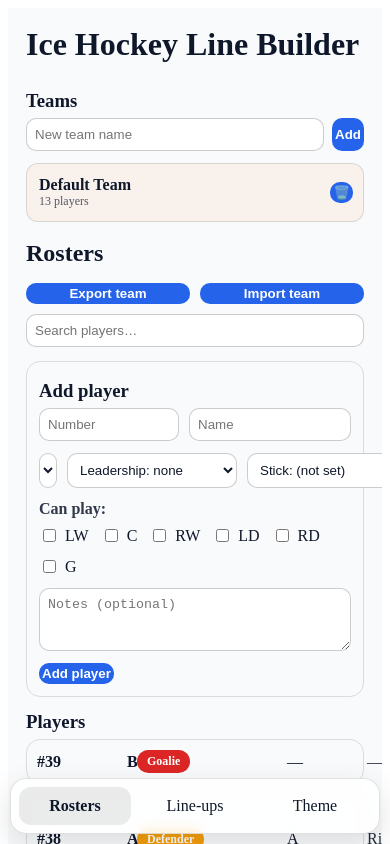
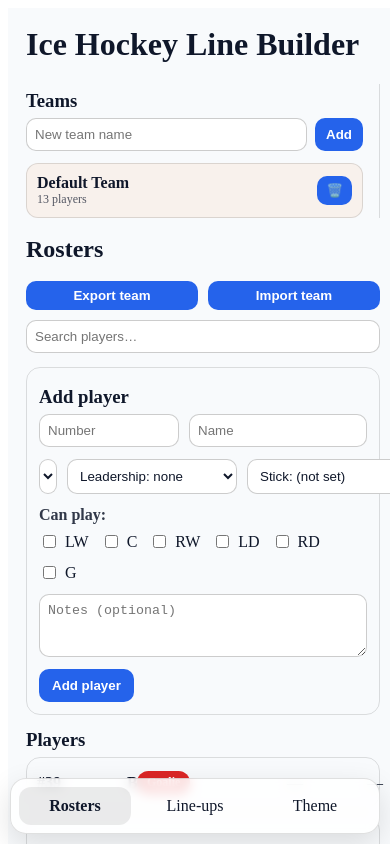
Before and after one commit to Newik83CZ/IceHockeyLineBuilder, a React (Vite) app: page / in a window 390 px wide. Shown: the top 844 px of the page. Built offline with nearby package versions, Linux system fonts and the light colour scheme.

Commit message:
Fixing CSS for phone

```diff
--- a/src/index.css
+++ b/src/index.css
@@ -9,20 +9,22 @@
 
 html,
 body {
-  overflow-x: auto;
+  width: 100%;
+  max-width: 100%;
+  overflow-x: hidden; /* critical: stop the “white area to the right” */
 }
 
 /* ---------- Base controls ---------- */
 
-/* Buttons */
 button {
   background: var(--primary);
   color: white;
   border: 1px solid transparent;
-  padding: 5px 5px;
+  padding: 6px 8px;
   border-radius: 10px;
   font-weight: 700;
   cursor: pointer;
+  max-width: 100%;
 }
 
 button:hover {
@@ -34,14 +36,12 @@ button:disabled {
   cursor: not-allowed;
 }
 
-/* Secondary button (optional): className="btn-secondary" */
 button.btn-secondary {
   background: transparent;
   color: var(--text);
   border: 1px solid var(--border);
 }
 
-/* Inputs / selects / textareas */
 input,
 select,
 textarea {
@@ -49,8 +49,9 @@ textarea {
   color: var(--text);
   border: 1px solid var(--border);
   border-radius: 10px;
-  padding: 5px 5px;
+  padding: 6px 8px;
   outline: none;
+  max-width: 100%;
 }
 
 input:focus,
@@ -63,8 +64,9 @@ textarea:focus {
 /* ---------- Layout helpers ---------- */
 
 .pageWrap {
-  /* Keep content clear of bottom tab bar (desktop gets less, mobile gets more) */
-  padding-bottom: 24px;
+  padding: 16px;
+  padding-bottom: 24px; /* desktop default */
+  max-width: 100%;
 }
 
 .tabNav {
@@ -73,14 +75,34 @@ textarea:focus {
   margin-bottom: 18px;
 }
 
+/* Equal-width action buttons (desktop 4 across, mobile 2 across) */
+.lineupActions {
+  display: grid;
+  grid-template-columns: repeat(4, minmax(0, 1fr));
+  gap: 8px;
+}
+
+.lineupActions button {
+  width: 100%;
+}
+
+/* Player label clamp (kept, but your shrinking logic is in JS) */
+.playerLabel {
+  display: -webkit-box;
+  -webkit-box-orient: vertical;
+  -webkit-line-clamp: 2;
+  line-clamp: 2;
+  overflow: hidden;
+}
+
 /* ---------- Mobile overrides ---------- */
 @media (max-width: 800px) {
-  /* Page spacing */
+  /* EDGE-TO-EDGE: removes the red margins you highlighted */
   .pageWrap {
-    padding: 12px !important;
+    padding: 0 !important;
     padding-bottom: 140px !important; /* space for bottom nav */
+    margin: 0 !important;
     max-width: 100% !important;
-    margin: 0 !important;
   }
 
   /* Bottom sticky tab bar */
@@ -112,86 +134,61 @@ textarea:focus {
     font-weight: 800;
   }
 
-  /* Rosters layout */
-  .rostersLayout {
+  /* Headings: reduce wasted space */
+  h2,
+  h3 {
+    margin: 6px 0 !important;
+  }
+
+  /* Layout: 1 column on phone */
+  .rostersLayout,
+  .lineupsLayout {
     grid-template-columns: 1fr !important;
     gap: 12px !important;
+    width: 100% !important;
+    max-width: 100% !important;
+    margin: 0 !important;
   }
 
-  /* Rosters: fix layout cut-off on phone portrait */
-  @media (max-width: 800px) and (orientation: portrait) {
-    .rostersLayout {
-      grid-template-columns: 1fr !important;
-    }
+  /* Critical: allow grid/flex children to shrink */
+  .rostersLayout *,
+  .lineupsLayout * {
+    min-width: 0 !important;
+    max-width: 100% !important;
   }
 
-
-  .rostersSidebar {
-    border-right: none !important;
-    padding-right: 0 !important;
-  }
-
-  .rostersTopRow {
-    flex-direction: column !important;
-    align-items: stretch !important;
-    gap: 10px !important;
+  /* Rosters: prevent “cut off to the right” in portrait */
+  .rostersTopRow,
+  .rostersActionsRow,
+  .playersRow {
+    flex-wrap: wrap !important;
   }
 
   .rostersActionsRow {
     width: 100%;
     display: flex;
     gap: 8px;
-    flex-wrap: wrap;
   }
 
   .rostersActionsRow button {
-    flex: 1;
-    min-width: 140px;
+    flex: 1 1 45%;
+    min-width: 0;
   }
 
   .rostersSearch {
     width: 100% !important;
   }
 
-  /* Lineups layout */
-  .lineupsLayout {
+  /* Line-ups: tighten spacing so bubbles get more room */
+  .lineRow,
+  .pairRow {
     grid-template-columns: 1fr !important;
-    gap: 12px !important;
+    gap: 6px !important;
   }
 
-  /* If you kept this sticky, it can sometimes feel odd on mobile.
-     Keep it if you like it; otherwise remove this block. */
-  .lineupsLeft {
-    position: sticky;
-    top: 10px;
-    z-index: 2;
-  }
-
-  /* Mobile board stacking */
-  /* Phone portrait: stack (easier to read) */
-  @media (max-width: 800px) and (orientation: portrait) {
-    /*
-    .forwardGrid { grid-template-columns: 1fr !important; }
-    .defenceGrid { grid-template-columns: 1fr !important; }
-    */
-    .forwardGrid { grid-template-columns: 1fr 1fr 1fr !important; }
-    .defenceGrid { grid-template-columns: 1fr 1fr !important; }
-  }
-
-  /* Phone landscape: keep them next to each other */
-  @media (max-width: 800px) and (orientation: landscape) {
-    .forwardGrid { grid-template-columns: 1fr 1fr 1fr !important; }
-    .defenceGrid { grid-template-columns: 1fr 1fr !important; }
-  }
-
-
-  /* Row label stacking */
-  .lineRow {
-    grid-template-columns: 1fr !important;
-  }
-
-  .pairRow {
-    grid-template-columns: 1fr !important;
+  .forwardGrid,
+  .defenceGrid {
+    gap: 6px !important;
   }
 
   .rowLabel {
@@ -199,176 +196,23 @@ textarea:focus {
     margin-bottom: -6px;
   }
 
-  /* Clamp player label tighter on mobile */
-  .playerLabel {
-    display: -webkit-box;
-    -webkit-box-orient: vertical;
-
-    -webkit-line-clamp: 2;
-    line-clamp: 2;
-
-    overflow: hidden;
+  /* Keep players next to each other on phone */
+  .forwardGrid {
+    grid-template-columns: 1fr 1fr 1fr !important;
   }
 
-  @media (max-width: 800px) {
-    .playerLabel {
-      -webkit-line-clamp: 1 !important;
-      line-clamp: 1 !important;
-    }
+  .defenceGrid {
+    grid-template-columns: 1fr 1fr !important;
   }
 
-  @media (min-width: 801px) {
-  .playerLabel {
-    font-size: 12px !important;
-    line-height: 1.2 !important;
-  }
-}
-
-.lineupActions {
-  display: grid;
-  grid-template-columns: repeat(4, minmax(0, 1fr));
-  gap: 8px;
-}
-
-.lineupActions button {
-  width: 100%;
-}
-
-@media (max-width: 800px) {
+  /* Action buttons: 2 columns on phone */
   .lineupActions {
     grid-template-columns: repeat(2, minmax(0, 1fr));
   }
-}
 
-@media (max-width: 800px) and (orientation: portrait) {
-  .rostersLayout {
-    display: grid !important;
-    grid-template-columns: 1fr !important;
-    max-width: 100vw !important;
+  /* Clamp tighter on mobile (if you still use clamp anywhere) */
+  .playerLabel {
+    -webkit-line-clamp: 1 !important;
+    line-clamp: 1 !important;
   }
 }
-@media (max-width: 800px) {
-  h2, h3 {
-    margin: 6px 0 !important;
-  }
-
-  .pageWrap {
-    padding: 0px !important;
-  }
-
-  .lineRow {
-    gap: 4px !important;
-  }
-
-  .forwardGrid,
-  .defenceGrid {
-    gap: 2px !important;
-  }
-
-  button {
-    padding: 2px !important;
-  }
-}
-
-/* MOBILE: make content truly edge-to-edge */
-@media (max-width: 800px) {
-  .pageWrap {
-    padding-left: 0 !important;
-    padding-right: 0 !important;
-  }
-
-  /* If you have any general container centering, kill it on mobile */
-  .pageWrap > * {
-    max-width: 100% !important;
-  }
-
-  /* Make the Line-ups layout fill full width */
-  .lineupsLayout {
-    width: 100% !important;
-    margin: 0 !important;
-  }
-
-  /* Prevent any child from forcing horizontal overflow */
-  .lineupsLayout,
-  .lineupsLayout * {
-    min-width: 0;
-  }
-
-  /* Tighten the inside padding of the cards a bit */
-  .lineupsLeft > div,
-  .lineupsLayout > div > div { /* right panel wrappers */
-    border-radius: 14px !important;
-  }
-}
-
-@media (max-width: 800px) {
-  /* Prevent common overflow offenders */
-  input, select, textarea, button {
-    max-width: 100% !important;
-  }
-
-  /* Flex rows often overflow because children refuse to shrink */
-  .rostersTopRow,
-  .rostersActionsRow {
-    flex-wrap: wrap !important;
-  }
-
-  /* Critical: allow flex/grid children to shrink */
-  .rostersTopRow * ,
-  .rostersActionsRow * ,
-  .rostersLayout * {
-    min-width: 0 !important;
-  }
-
-  /* If your players list is a row-like grid/table, force it to stay within viewport */
-  .playersRow,
-  .playersTable,
-  .playersList {
-    width: 100% !important;
-    max-width: 100% !important;
-  }
-}
-
-@media (max-width: 800px) {
-  /* Rosters layout must not exceed viewport */
-  .rostersLayout {
-    width: 100%;
-    max-width: 100%;
-  }
-
-  /* Force flex rows to wrap instead of overflow */
-  .rostersTopRow,
-  .rostersActionsRow,
-  .playersRow {
-    flex-wrap: wrap !important;
-  }
-
-  /* Buttons should never push width */
-  button {
-    max-width: 100%;
-  }
-
-  /* Critical: allow flex/grid children to shrink */
-  .rostersLayout *,
-  .playersRow *,
-  .playersList * {
-    min-width: 0 !important;
-  }
-}
-
-@media (max-width: 800px) {
-  .lineRow {
-    grid-template-columns: 1fr !important;
-  }
-
-  .rowLabel {
-    padding-top: 0 !important;
-    margin-bottom: -6px;
-  }
-}
-
-
-
-
-
-}
--- a/src/pages/Lineups.jsx
+++ b/src/pages/Lineups.jsx
@@ -149,7 +149,7 @@ function DraggablePlayer({ id, label, sublabel, preferredPosition }) {
             flex: "1 1 auto",
           }}
         >
-          {labelObj.text}
+          "{labelObj.leadership}" {labelObj.text}
         </span>
       </div>
 
@@ -157,26 +157,6 @@ function DraggablePlayer({ id, label, sublabel, preferredPosition }) {
         <div style={{ fontSize: 12, opacity: 0.75 }}>{sublabel}</div>
       ) : null}
 
-      <div>
-        {labelObj.leadership ? (
-          <span
-            ref={badgeRef}
-            style={{
-              fontSize: 10,
-              fontWeight: 900,
-              padding: "2px 6px",
-              borderRadius: 8,
-              background: "var(--primary)",
-              color: "white",
-              flexShrink: 0,
-              lineHeight: 1,
-            }}
-            title={labelObj.leadership === "C" ? "Captain" : "Alternate"}
-          >
-            {labelObj.leadership}
-          </span>
-        ) : null}
-      </div>
     </div>
   );
 }
```
